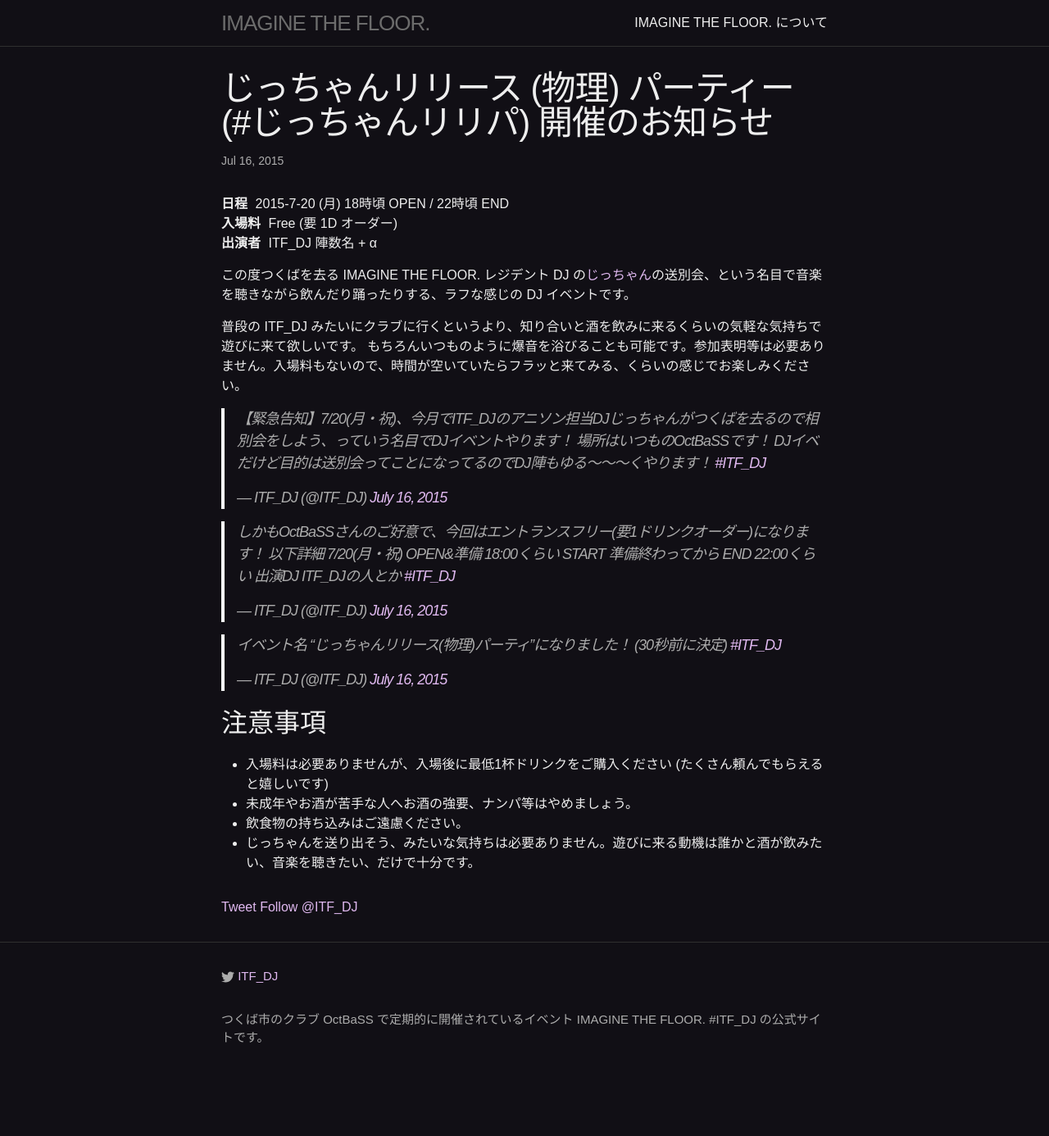
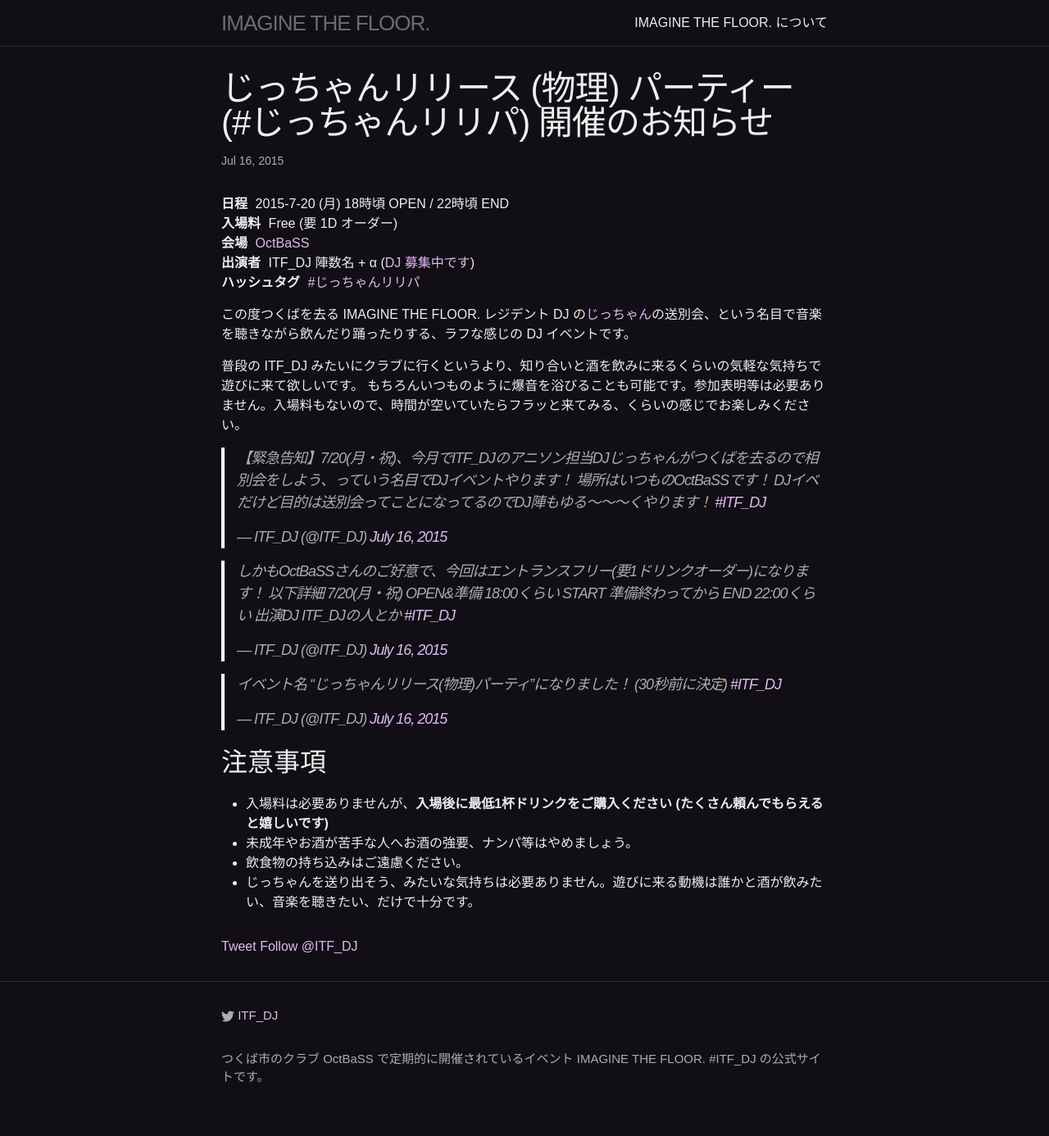
Before and after one commit to ITFDJ/itfdj.github.io, a Jekyll site: the page built from _posts/2015-07-16-jch-release-party.md, in a window 1280 px wide. Shown: the whole page at 82% size. Built offline with Jekyll 4.4.1, drawn with Linux system fonts in a browser that asks for light colours; comment, search, counter and statistics services are not loaded; before the commit the page ends 1338 px from its top, so only the background shows below that.

Commit message:
add some notes

```diff
--- a/_posts/2015-07-16-jch-release-party.md
+++ b/_posts/2015-07-16-jch-release-party.md
@@ -11,8 +11,14 @@ categories: update
 入場料
 : Free (要 1D オーダー)
 
+会場
+: [OctBaSS](https://twitter.com/octbass_tsukuba)
+
 出演者
-: ITF_DJ 陣数名 + α
+: ITF_DJ 陣数名 + α ([DJ 募集中です](https://twitter.com/ITF_DJ/status/621601574343716864))
+
+ハッシュタグ
+: [#じっちゃんリリパ](https://twitter.com/search?q=%23%E3%81%98%E3%81%A3%E3%81%A1%E3%82%83%E3%82%93%E3%83%AA%E3%83%AA%E3%83%91)
 
 この度つくばを去る IMAGINE THE FLOOR. レジデント DJ の[じっちゃん](https://twitter.com/jch_n)の送別会、という名目で音楽を聴きながら飲んだり踊ったりする、ラフな感じの DJ イベントです。
 
@@ -28,7 +34,7 @@ categories: update
 
 ## 注意事項
 
-- 入場料は必要ありませんが、入場後に最低1杯ドリンクをご購入ください (たくさん頼んでもらえると嬉しいです)
+- 入場料は必要ありませんが、**入場後に最低1杯ドリンクをご購入ください (たくさん頼んでもらえると嬉しいです)**
 - 未成年やお酒が苦手な人へお酒の強要、ナンパ等はやめましょう。
 - 飲食物の持ち込みはご遠慮ください。
 - じっちゃんを送り出そう、みたいな気持ちは必要ありません。遊びに来る動機は誰かと酒が飲みたい、音楽を聴きたい、だけで十分です。
```
